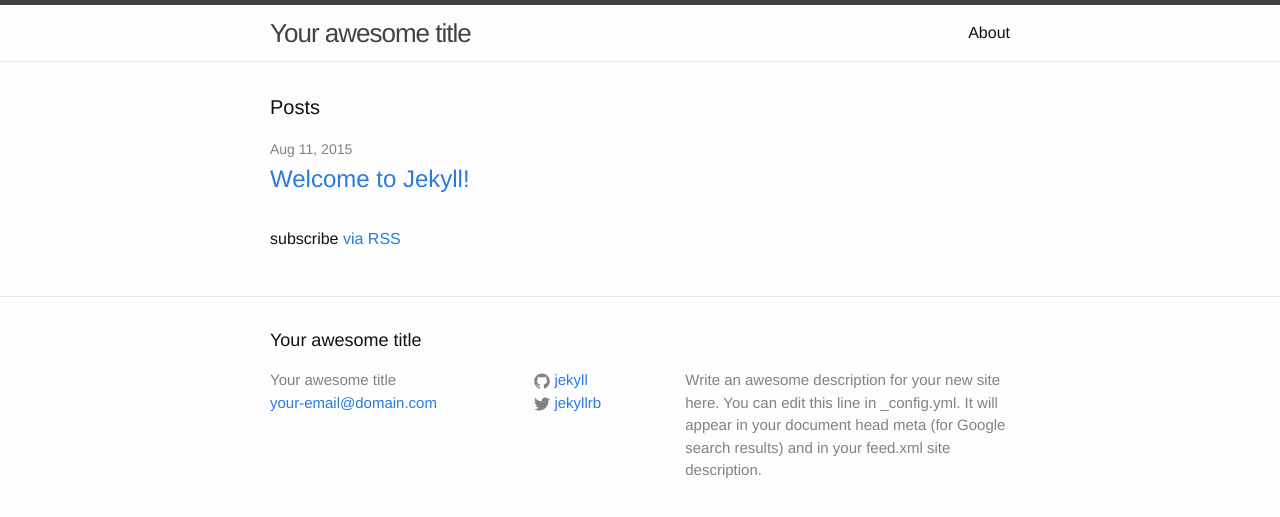
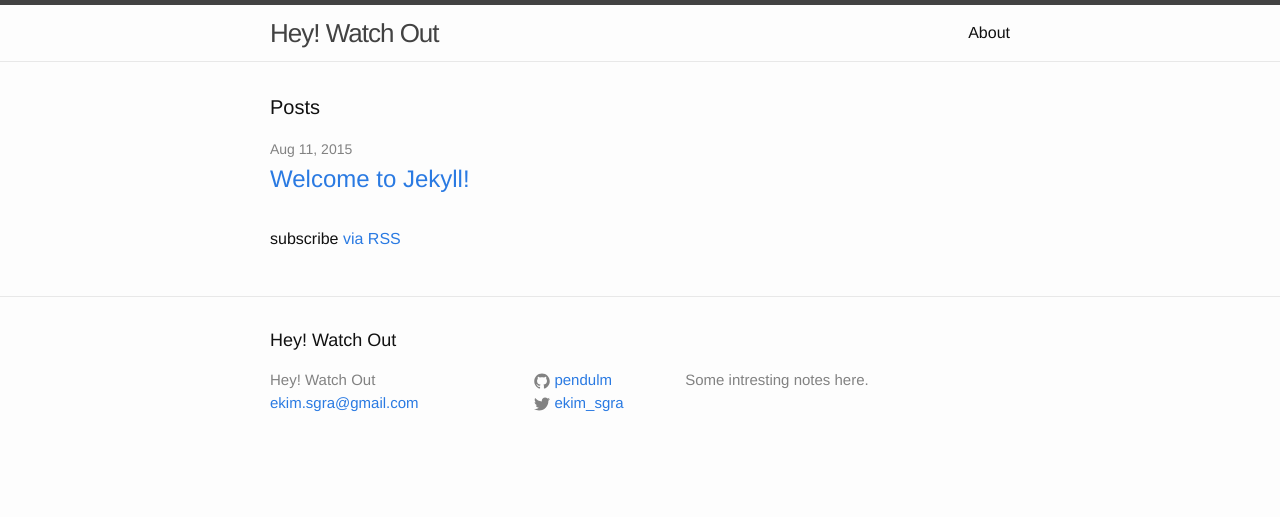
Before and after one commit to pendulm/pendulm.github.io, a Jekyll site: the page built from index.html, in a window 1280 px wide. Shown: the top 517 px of the page. Built offline with Jekyll 4.4.1, drawn with Linux system fonts in a browser that asks for light colours.

Commit message:
edit config file

```diff
--- a/_config.yml
+++ b/_config.yml
@@ -1,14 +1,12 @@
 # Site settings
-title: Your awesome title
-email: your-email@domain.com
+title: Hey! Watch Out
+email: ekim.sgra@gmail.com
 description: > # this means to ignore newlines until "baseurl:"
-  Write an awesome description for your new site here. You can edit this
-  line in _config.yml. It will appear in your document head meta (for
-  Google search results) and in your feed.xml site description.
+  Some intresting notes here.
 baseurl: "" # the subpath of your site, e.g. /blog/
-url: "http://yourdomain.com" # the base hostname & protocol for your site
-twitter_username: jekyllrb
-github_username:  jekyll
+url: "http://args.me" # the base hostname & protocol for your site
+twitter_username: ekim_sgra
+github_username:  pendulm
 
 # Build settings
 markdown: kramdown
```
